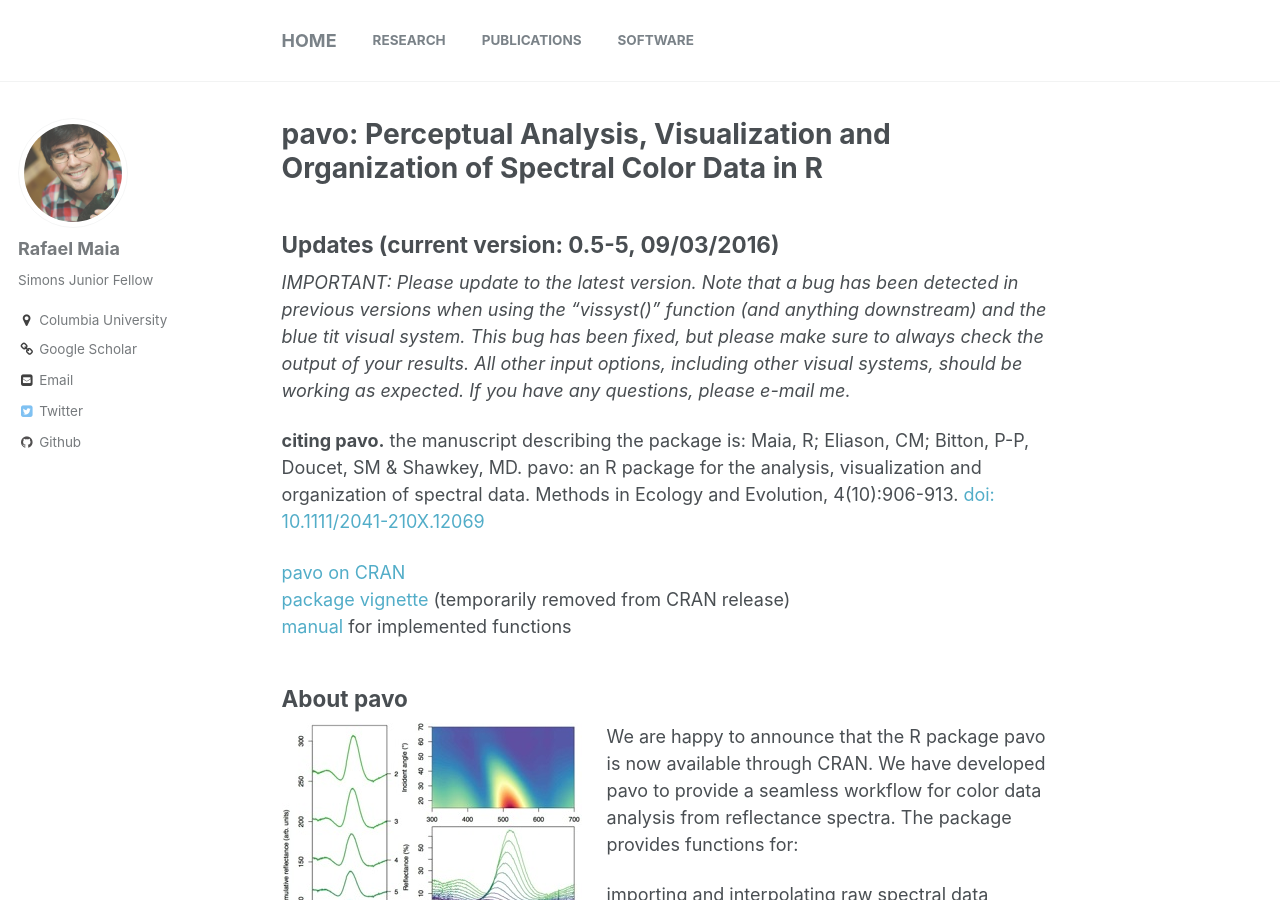
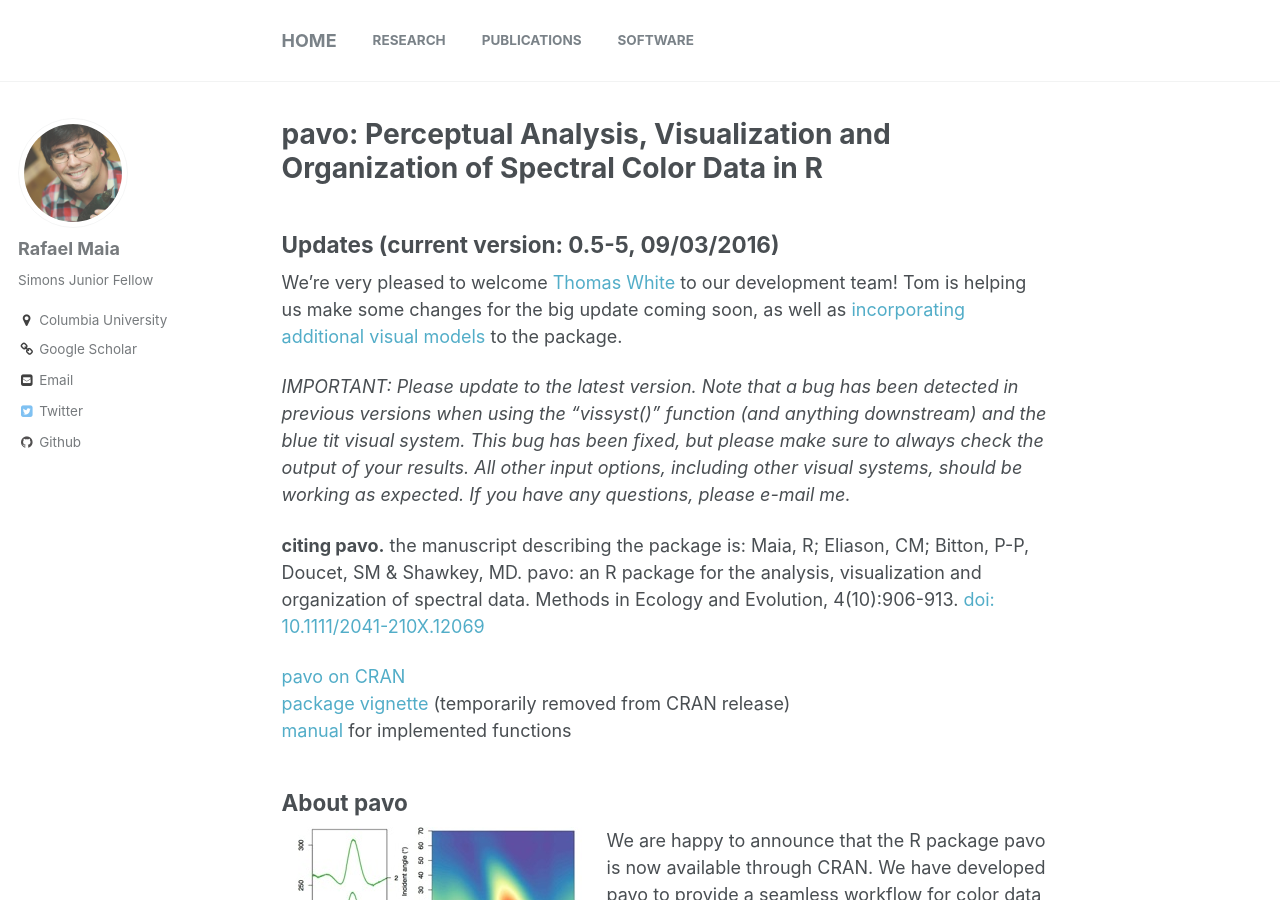
Before and after one commit to rmaia/rmaia.github.io, a Jekyll site: the page built from pavo.md, in a window 1280 px wide and 900 px high. Built offline with Jekyll 4.4.1, drawn with Linux system fonts in a browser that asks for light colours.

Commit message:
added Tom to pavo page

```diff
--- a/pavo.md
+++ b/pavo.md
@@ -7,6 +7,8 @@ author_profile: true
 # pavo: Perceptual Analysis, Visualization and Organization of Spectral Color Data in R
 
 ## Updates (current version: 0.5-5, 09/03/2016)
+
+We're very pleased to welcome [Thomas White](http://tomwhite.io/) to our development team! Tom is helping us make some changes for the big update coming soon, as well as [incorporating additional visual models](https://github.com/thomased/colsci) to the package.
 
 _IMPORTANT: Please update to the latest version. Note that a bug has been detected in previous versions when using the “vissyst()” function (and anything downstream) and the blue tit visual system. This bug has been fixed, but please make sure to always check the output of your results. All other input options, including other visual systems, should be working as expected. If you have any questions, please e-mail me._
 
```
